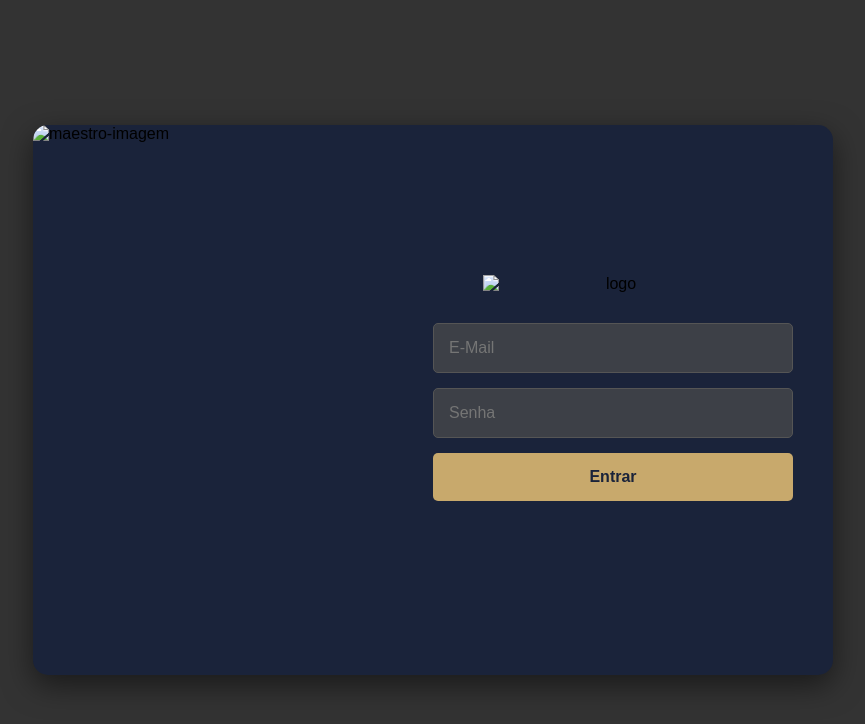
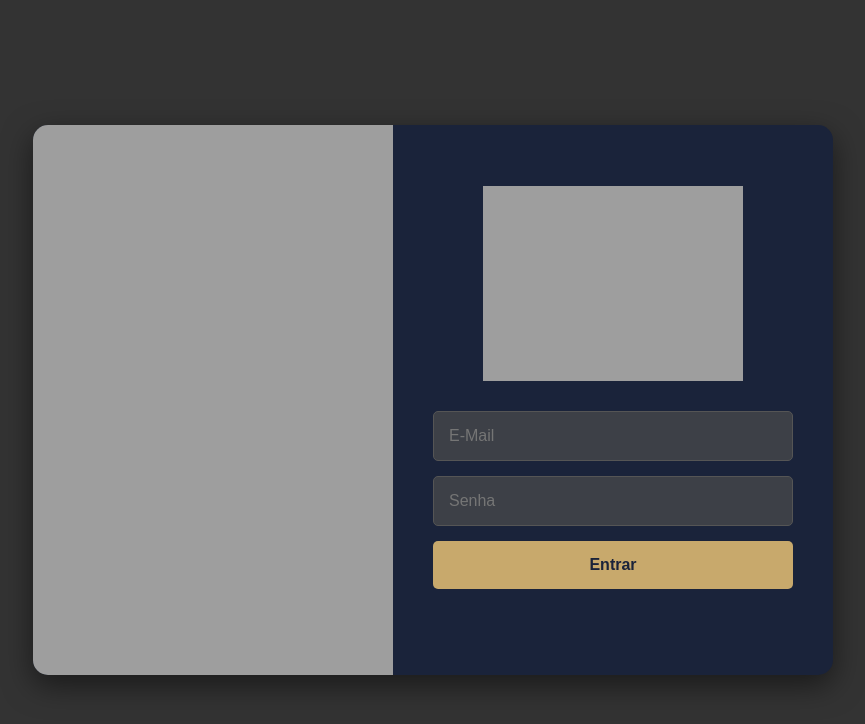
Before and after one commit to GustavoIFTO/Atividades-e-trabalhos-IFTO, a plain HTML site: page Periodo2/ProjetoFinal/login.html in a window 1280 px wide. Shown: the whole page, without its empty margins (207-1072 px from the left). Drawn offline with Linux system fonts and the light colour scheme; the site is published under a folder, as on GitHub Pages, so addresses that start at the root find nothing.

Commit message:
Erros 3.

```diff
--- a/Periodo2/ProjetoFinal/login.html
+++ b/Periodo2/ProjetoFinal/login.html
@@ -11,12 +11,12 @@
     <div class="main-container">
 
         <div class="imagem-lateral">
-                <img src="/Periodo2/ProjetoFinal/imagens/maestro-imagem.png" alt="maestro-imagem">
+                <img src="imagens/maestro-imagem.png" alt="maestro-imagem">
         </div>
 
         <div class="tela-login">
 
-            <img class="logo-login" src="/Periodo2/ProjetoFinal/imagens/Logo-Editavel.png" alt="logo">
+            <img class="logo-login" src="imagens/Logo-Editavel.png" alt="logo">
 
             <form id="login-form" onsubmit="false">
                 <input class="inputs-login" type="email" id="email" name="email" placeholder="E-Mail" required>
```
